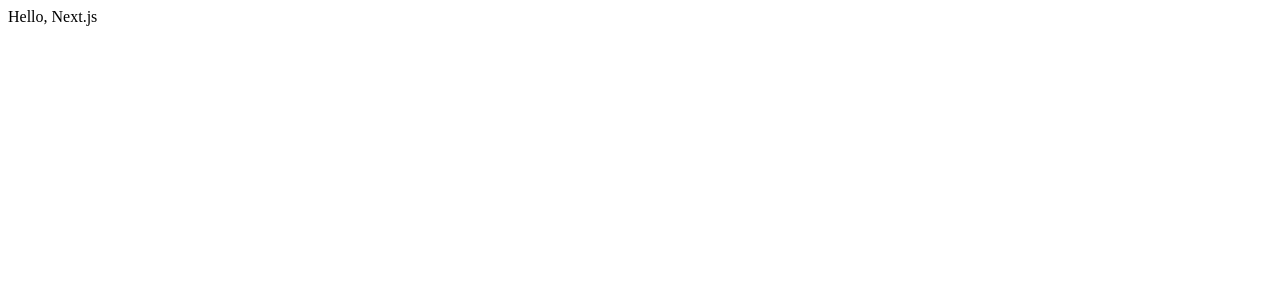
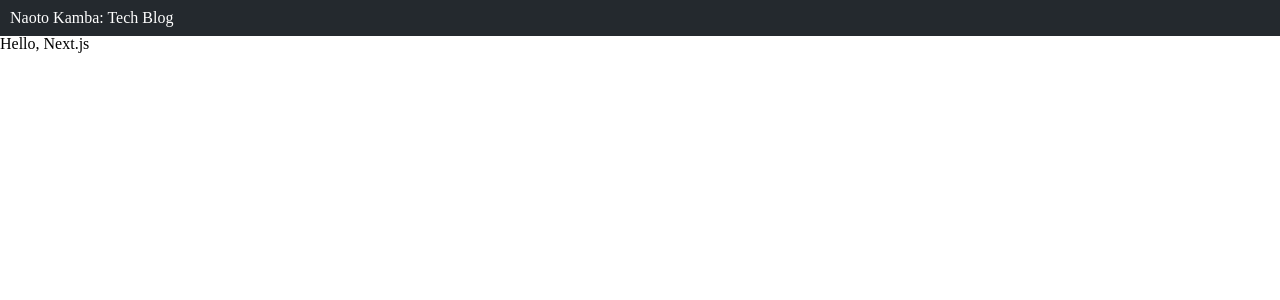
Before and after one commit to naoto-kamba/dev, a Next.js app: page / in a window 1280 px wide. Shown: the top 300 px of the page. Built offline with nearby package versions, Linux system fonts and the light colour scheme.

Commit message:
レイアウト作成

```diff
--- a/package.json
+++ b/package.json
@@ -8,6 +8,7 @@
     "start": "next start"
   },
   "dependencies": {
+    "@types/styled-jsx": "^2.2.8",
     "next": "10.0.2",
     "react": "17.0.1",
     "react-dom": "17.0.1"
--- /dev/null
+++ b/src/components/layout/GlobalStyles.tsx
@@ -0,0 +1,173 @@
+import css from 'styled-jsx/css'
+
+export const GlobalStyles = css.global`
+  html,
+  body,
+  div,
+  span,
+  object,
+  iframe,
+  h1,
+  h2,
+  h3,
+  h4,
+  h5,
+  h6,
+  p,
+  blockquote,
+  pre,
+  abbr,
+  address,
+  cite,
+  code,
+  del,
+  dfn,
+  em,
+  img,
+  ins,
+  kbd,
+  q,
+  samp,
+  small,
+  strong,
+  sub,
+  sup,
+  var,
+  b,
+  i,
+  dl,
+  dt,
+  dd,
+  ol,
+  ul,
+  li,
+  fieldset,
+  form,
+  label,
+  legend,
+  table,
+  caption,
+  tbody,
+  tfoot,
+  thead,
+  tr,
+  th,
+  td,
+  article,
+  aside,
+  canvas,
+  details,
+  figcaption,
+  figure,
+  footer,
+  header,
+  hgroup,
+  menu,
+  nav,
+  section,
+  summary,
+  time,
+  mark,
+  audio,
+  video {
+    margin: 0;
+    padding: 0;
+    border: 0;
+    outline: 0;
+    font-size: 100%;
+    vertical-align: baseline;
+    background: transparent;
+  }
+
+  body {
+    line-height: 1;
+  }
+
+  article,
+  aside,
+  details,
+  figcaption,
+  figure,
+  footer,
+  header,
+  hgroup,
+  menu,
+  nav,
+  section {
+    display: block;
+  }
+
+  nav ul {
+    list-style: none;
+  }
+
+  blockquote,
+  q {
+    quotes: none;
+  }
+
+  blockquote:before,
+  blockquote:after,
+  q:before,
+  q:after {
+    content: '';
+    content: none;
+  }
+
+  a {
+    margin: 0;
+    padding: 0;
+    font-size: 100%;
+    vertical-align: baseline;
+    background: transparent;
+  }
+
+  /* change colours to suit your needs */
+  ins {
+    background-color: #ff9;
+    color: #000;
+    text-decoration: none;
+  }
+
+  /* change colours to suit your needs */
+  mark {
+    background-color: #ff9;
+    color: #000;
+    font-style: italic;
+    font-weight: bold;
+  }
+
+  del {
+    text-decoration: line-through;
+  }
+
+  abbr[title],
+  dfn[title] {
+    border-bottom: 1px dotted;
+    cursor: help;
+  }
+
+  table {
+    border-collapse: collapse;
+    border-spacing: 0;
+  }
+
+  /* change border colour to suit your needs */
+  hr {
+    display: block;
+    height: 1px;
+    border: 0;
+    border-top: 1px solid #cccccc;
+    margin: 1em 0;
+    padding: 0;
+  }
+
+  input,
+  select {
+    vertical-align: middle;
+  }
+
+  * {
+    box-sizing: border-box;
+  }
+`
--- /dev/null
+++ b/src/components/layout/Header.tsx
@@ -0,0 +1,21 @@
+import { theme } from '../../theme'
+
+export const Header: React.FC = () => {
+  return (
+    <div className="header">
+      <div className="header-text">Naoto Kamba: Tech Blog</div>
+      <style jsx>
+        {`
+          .header-text {
+            color: ${theme.text.inverted};
+          }
+          .header {
+            box-sizing: border-box;
+            padding: 10px;
+            background-color: ${theme.background.inverted};
+          }
+        `}
+      </style>
+    </div>
+  )
+}
--- /dev/null
+++ b/src/components/layout/Layout.tsx
@@ -0,0 +1,19 @@
+import { GlobalStyles } from './GlobalStyles'
+import { Header } from './Header'
+
+export const Layout: React.FC = (props) => {
+  return (
+    <div>
+      <Header />
+      <main>{props.children}</main>
+      <style jsx>{`
+        main {
+          max-width: 960px;
+        }
+      `}</style>
+      <style jsx global>
+        {GlobalStyles}
+      </style>
+    </div>
+  )
+}
--- a/src/pages/index.tsx
+++ b/src/pages/index.tsx
@@ -1,3 +1,9 @@
+import { Layout } from '../components/layout/Layout'
+
 export default function Home() {
-  return <div>Hello, Next.js</div>
+  return (
+    <Layout>
+      <div>Hello, Next.js</div>
+    </Layout>
+  )
 }
--- /dev/null
+++ b/src/theme.ts
@@ -0,0 +1,12 @@
+export const theme = {
+  text: {
+    primary: '#24292e',
+    secondary: '#586069',
+    inverted: '#fff',
+  },
+  background: {
+    primary: '#fff',
+    secondary: '#fafbfd',
+    inverted: '#24292e',
+  },
+}
```
Also changed, not shown: 1 other file (tests, documents, lock files or other folders).
